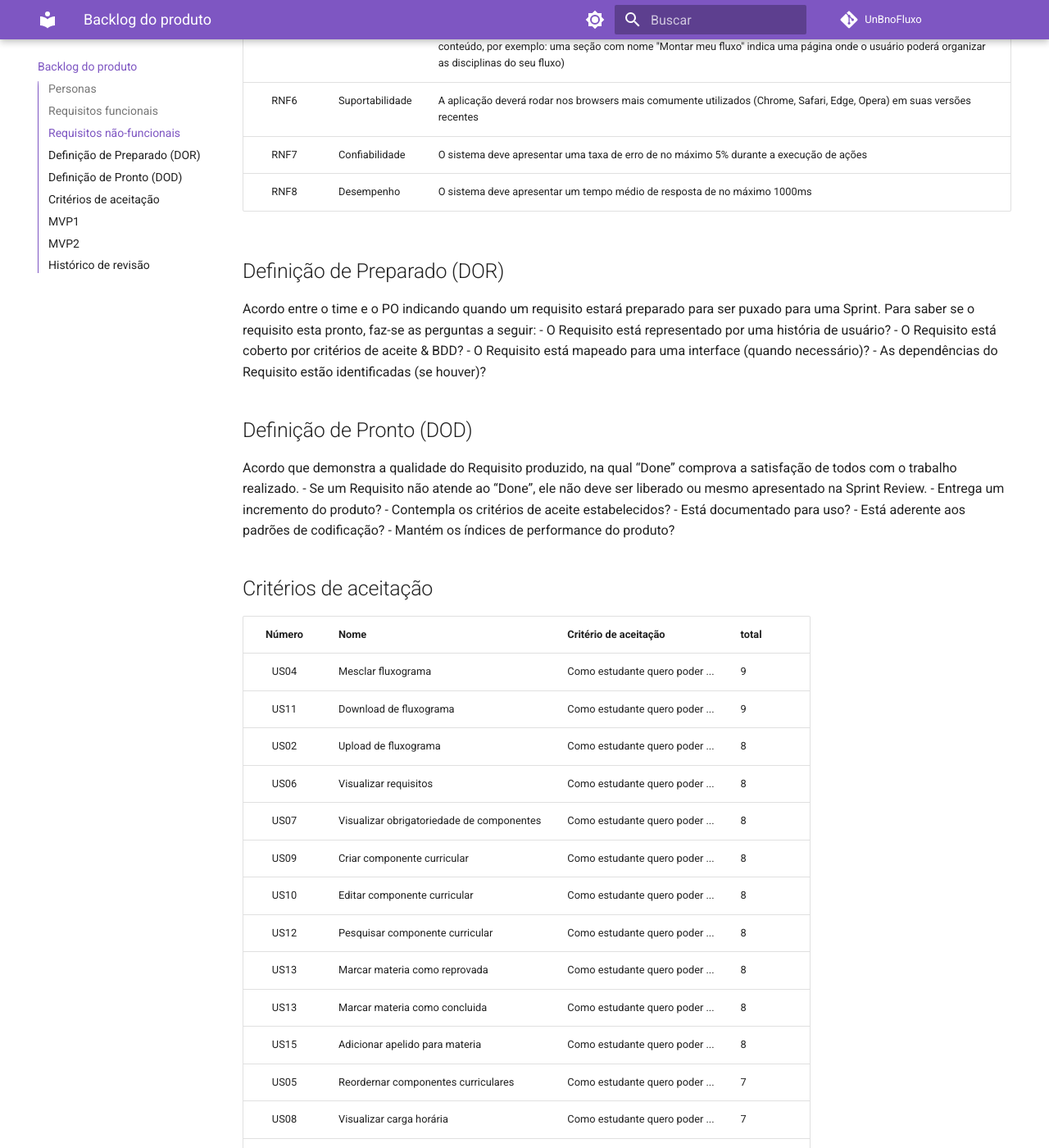
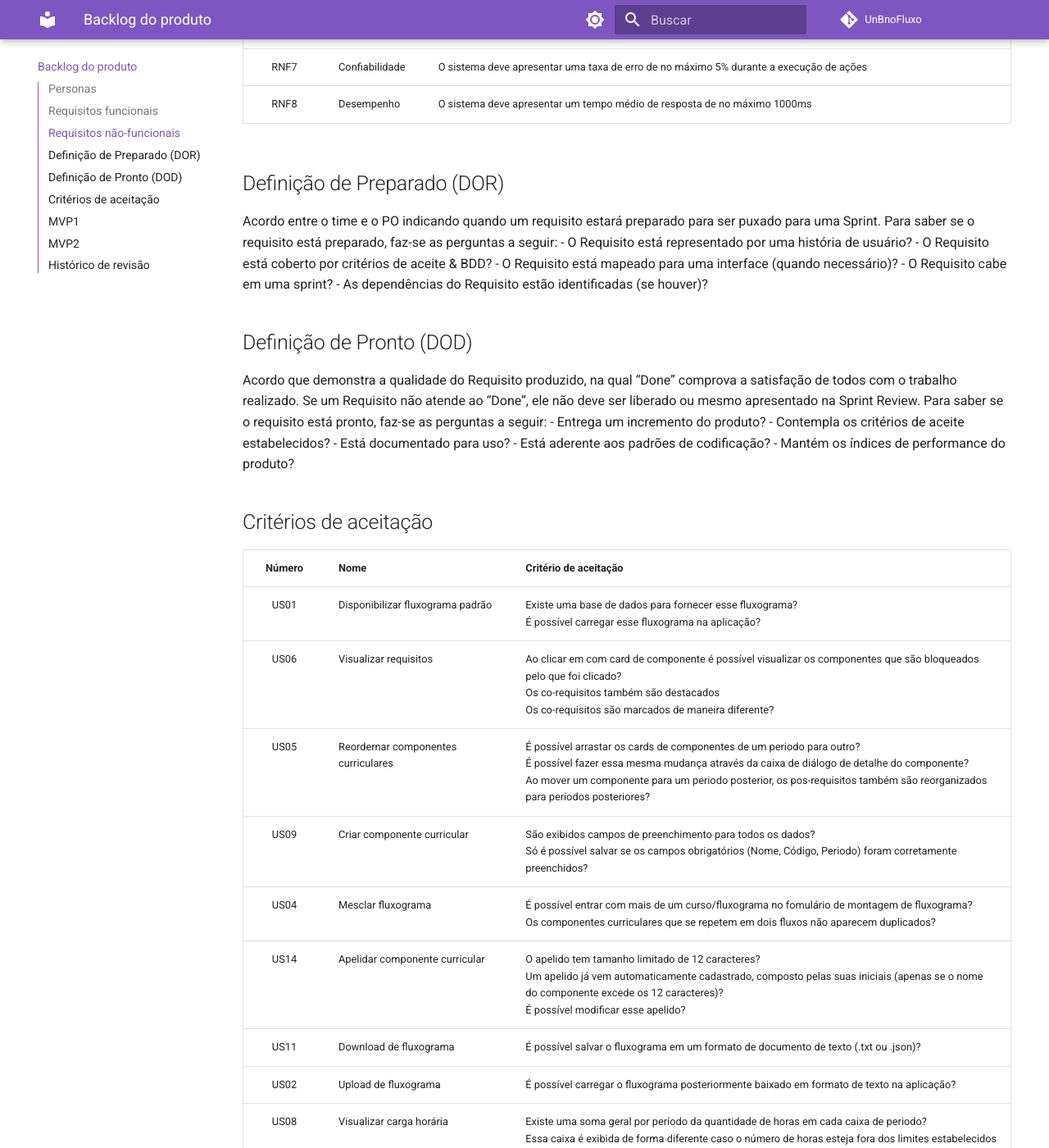
Before and after one commit to mdsreq-fga-unb/2023.1-UnBnoFluxo, an MkDocs documentation site: the page built from docs/Backlog.md, in a window 1280 px wide and 1400 px high, scrolled down 2884 px. Shown: the whole window at 82% size. Built offline with MkDocs 1.6.1 and Material for MkDocs 9.7.7, drawn with Linux system fonts in a browser that asks for light colours; comment, search, counter and statistics services are not loaded; some of the changed text lies outside the part shown.

Commit message:
criterios de aceitação

```diff
--- a/docs/Backlog.md
+++ b/docs/Backlog.md
@@ -17,22 +17,21 @@ pts =  v + c + vn
 
 | Número | Nome                                      | Declaração                                                                                                                                                                                                      | Valor de negócio | Viabilidade | Complexidade | Pontuação |
 | :----: | ----------------------------------------- | --------------------------------------------------------------------------------------------------------------------------------------------------------------------------------------------------------------- | :--------------: | :---------: | :----------: | :-------: |
-|  US04  | Mesclar fluxograma                        | Como estudante quero poder mesclar o fluxograma de diferentes cursos para o caso de eu estiver fazendo mudança de curso ou dupla graduação                                                                      |        3         |      3      |      3       |     9     |
-|  US11  | Download de fluxograma                    | Como estudante quero poder fazer download do fluxograma que montei para não perder meu progresso                                                                                                                |        3         |      3      |      3       |     9     |
-|  US06  | Visualizar requisitos                     | Como estudante quero poder visualizar a cadeia de requisitos de um determinado componente curricular para poder entender melhor qual preciso cursar primeiro                                                    |        3         |      3      |      3       |     9     |
-|  US02  | Upload de fluxograma                      | Como estudante quero poder fazer upload de um fluxograma que já modifiquei para não perder meu progresso anterior                                                                                               |        3         |      2      |      3       |     8     |
+|  US01  | Disponibilizar fluxograma padrão          | Como estudante quero ter a minha disposição o fluxograma padrão da universidade já montado, para não precisar fazer esse trabalho manualmente                                                                   |        3         |      2      |      3       |     8     |
+|  US06  | Visualizar requisitos                     | Como estudante quero poder visualizar a cadeia de requisitos de um determinado componente curricular para poder entender melhor qual preciso cursar primeiro                                                    |        3         |      2      |      3       |     8     |
 |  US05  | Reordernar componentes curriculares       | Como estudante quero poder reorganizar os componentes curriculares movendo-os de um período para outro para ajudar meu planejamento futuro                                                                      |        3         |      2      |      3       |     8     |
-|  US08  | Visualizar carga horária                  | Como estudante quero poder visualizar a soma da carga horária de determinado período para saber se estou dentro dos limites de carga horária por período da faculdade                                           |        3         |      3      |      2       |     8     |
-|  US07  | Visualizar obrigatoriedade de componentes | Como estudante quero poder visualizar o que é um componente curricular optativo ou obrigatório para me ajudar na priorização dos mesmos                                                                         |        3         |      3      |      2       |     8     |
-|  US12  | Pesquisar componente curricular           | Como estudante quero poder pesquisar por um componente curricular em específico para adicioná-lo em meu fluxograma                                                                                   |        3         |      3      |      2       |     8     |
-|  US13  | Marcar materia como reprovada             | Como estudante quero poder marcar uma componente curricular como "reprovado" para que saber quais componentes curriculares ainda preciso cursar                                                                 |        3         |      3      |      2       |     8     |
-|  US13  | Marcar materia como concluida             | Como estudante quero poder marcar uma componente curricular como "concluído" para que ele seja contabilizado na carga horária dos componentes curriculares que ja cursei                                        |        3         |      3      |      2       |     8     |
-|  US09  | Criar componente curricular               | Como estudante quero poder criar um componente curricular para poder contabilizar a carga horária de componentes como de módulo livre, monitorias e EJs, que não aparecem no fluxograma padrão da universidade. |        3         |      3      |      1       |     7     |
-|  US10  | Editar componente curricular              | Como estudante quero poder alterar dados de um componente curricular em caso de módulo livre, para que possa descrever e contabilizar sua carga horária                                                         |        3         |      3      |      1       |     7     |
-|  US15  | Adicionar apelido para materia            | Como estudante quero poder apelidar o componente curricular com abreviaturas ou nomes comuns entre os estudantes para melhorar minha visualização                                                               |        3         |      3      |      1       |     7     |
-|  US03  | Iniciar fluxograma em branco              | Como estudante quero poder iniciar um fluxograma em branco para o caso do meu fluxograma não estar disponível                                                                                                   |        2         |      2      |      2       |     6     |
-|  US01  | Disponibilizar fluxograma padrão          | Como estudante quero ter a minha disposição o fluxograma padrão da universidade já montado, para não precisar fazer esse trabalho manualmente                                                                   |        1         |      3      |      1       |     4     |
-|  US16  | Exibir percentual do curso                | Como estudante quero poder ver o percentual já concluído do curso para saber quanto já concluí e quanto ainda falta do curso                                                                                    |        1         |      2      |      1       |     4     |
+|  US09  | Criar componente curricular               | Como estudante quero poder criar um componente curricular para poder contabilizar a carga horária de componentes como de módulo livre, monitorias e EJs, que não aparecem no fluxograma padrão da universidade. |        3         |      2      |      3       |     8     |
+|  US04  | Mesclar fluxograma                        | Como estudante quero poder mesclar o fluxograma de diferentes cursos para o caso de eu estiver fazendo mudança de curso ou dupla graduação                                                                      |        3         |      2      |      2       |     7     |
+|  US14  | Apelidar componente curricular            | Como estudante quero poder apelidar o componente curricular com abreviaturas ou nomes comuns entre os estudantes para melhorar minha visualização                                                               |        3         |      3      |      1       |     7     |
+|  US11  | Download de fluxograma                    | Como estudante quero poder fazer download do fluxograma que montei para não perder meu progresso                                                                                                                |        2         |      3      |      1       |     6     |
+|  US02  | Upload de fluxograma                      | Como estudante quero poder fazer upload de um fluxograma que já modifiquei para não perder meu progresso anterior                                                                                               |        2         |      3      |      1       |     6     |
+|  US08  | Visualizar carga horária                  | Como estudante quero poder visualizar a soma da carga horária de determinado período para saber se estou dentro dos limites de carga horária por período da faculdade                                           |        2         |      2      |      2       |     6     |
+|  US10  | Editar componente curricular              | Como estudante quero poder alterar dados de um componente curricular como em caso de módulo livre, para que possa contabilizar sua carga horária                                                                |        2         |      2      |      2       |     6     |
+|  US03  | Iniciar fluxograma em branco              | Como estudante quero poder iniciar um fluxograma em branco para o caso do meu fluxograma não estar disponível                                                                                                   |        1         |      3      |      2       |     6     |
+|  US12  | Pesquisar componente curricular           | Como estudante quero poder pesquisar por um componente curricular em específico para adicioná-lo em meu fluxograma                                                                                              |        1         |      1      |      3       |     5     |
+|  US13  | Marcar materia como concluida             | Como estudante quero poder marcar uma componente curricular como concluído ou não concluído para que ele seja contabilizado na carga horária dos componentes curriculares que ja cursei                         |        1         |      2      |      2       |     5     |
+|  US07  | Visualizar obrigatoriedade de componentes | Como estudante quero poder visualizar o que é um componente curricular optátivo ou obrigatório para me ajudar na priorização dos mesmos                                                                         |        2         |      2      |      1       |     5     |
+|  US15  | Exibir percentual do curso                | Como estudante quero poder ver o percentual já concluído do curso para saber quanto já concluí e quanto ainda falta do curso                                                                                    |        1         |      2      |      2       |     5     |
 
 
 ## Requisitos não-funcionais
@@ -52,18 +51,18 @@ Um requisito não funcional é uma especificação de uma característica ou pro
 
 ## Definição de Preparado (DOR)
 Acordo entre o time e o PO indicando quando um requisito estará preparado para ser puxado para uma Sprint.
-Para saber se o requisito esta pronto, faz-se as perguntas a seguir:
+Para saber se o requisito está preparado, faz-se as perguntas a seguir:
 - O Requisito está representado por uma história de usuário?
 - O Requisito está coberto por critérios de aceite & BDD?
 - O Requisito está mapeado para uma interface (quando necessário)?
+- O Requisito cabe em uma sprint?
 - As dependências do Requisito estão identificadas (se houver)?
-
 
 
 ## Definição de Pronto (DOD)
 Acordo que demonstra a qualidade do Requisito produzido, na qual “Done” comprova a satisfação de todos com
-o trabalho realizado.
-- Se um Requisito não atende ao “Done”, ele não deve ser liberado ou mesmo apresentado na Sprint Review.
+o trabalho realizado. Se um Requisito não atende ao “Done”, ele não deve ser liberado ou mesmo apresentado na Sprint Review.
+Para saber se o requisito está pronto, faz-se as perguntas a seguir:
 - Entrega um incremento do produto?
 - Contempla os critérios de aceite estabelecidos?
 - Está documentado para uso?
@@ -72,22 +71,26 @@ o trabalho realizado.
 
 ## Critérios de aceitação
 
-| Número | Nome                                      | Critério de aceitação                                                                                                                                                               | total |
-| :----: | ----------------------------------------- | ----------------------------------------------------------------------------------------------------------------------------------------------------------------------------------- | ------|
-|  US04  | Mesclar fluxograma                        | Como estudante quero poder      ...                                                                                                                                                    | 9     |
-|  US11  | Download de fluxograma                    | Como estudante quero poder      ...                                                                                                                                                  | 9     |
-|  US02  | Upload de fluxograma                      | Como estudante quero poder      ...                                                                                                                                                    | 8     |
-|  US06  | Visualizar requisitos                     | Como estudante quero poder      ...                                                                                                                                                    | 8     |
-|  US07  | Visualizar obrigatoriedade de componentes | Como estudante quero poder      ...                                                                                                                                                    | 8     |
-|  US09  | Criar componente curricular               | Como estudante quero poder      ...                                                                                                                                                    | 8     |
-|  US10  | Editar componente curricular              | Como estudante quero poder      ...                                                                                                                                                    | 8     |
-|  US12  | Pesquisar componente curricular           | Como estudante quero poder      ...                                                                                                                                                    | 8     |
-|  US13  | Marcar materia como reprovada             | Como estudante quero poder      ...                                                                                                                                                    | 8     |
-|  US13  | Marcar materia como concluida             | Como estudante quero poder      ...                                                                                                                                                   | 8     |
-|  US15  | Adicionar apelido para materia            | Como estudante quero poder      ...                                                                                                                                                    | 8     |
-|  US05  | Reordernar componentes curriculares       | Como estudante quero poder      ...                                                                                                                                                    | 7     |
-|  US08  | Visualizar carga horária                  | Como estudante quero poder      ...                                                                                                                                                    | 7     |
-|  US01  | Disponibilizar fluxograma padrão          | Como estudante quero poder      ...                                                                                                                                                    | 4     |
+
+
+| Número | Nome                                      | Critério de aceitação                                                                                                                                                                                                                                                                             |
+| :----: | ----------------------------------------- | ------------------------------------------------------------------------------------------------------------------------------------------------------------------------------------------------------------------------------------------------------------------------------------------------- |
+|  US01  | Disponibilizar fluxograma padrão          | Existe uma base de dados para fornecer esse fluxograma? <br> É possível carregar esse fluxograma na aplicação?                                                                                                                                                                                    |
+|  US06  | Visualizar requisitos                     | Ao clicar em com card de componente é possível visualizar os componentes que são bloqueados pelo que foi clicado? <br> Os co-requisitos também são destacados <br> Os co-requisitos são marcados de maneira diferente?                                                                            |
+|  US05  | Reordernar componentes curriculares       | É possível arrastar os cards de componentes de um periodo para outro? <br> É possível fazer essa mesma mudança através da caixa de diálogo de detalhe do componente? <br> Ao mover um componente para um periodo posterior, os pos-requisitos também são reorganizados para periodos posteriores? |
+|  US09  | Criar componente curricular               | São exibidos campos de preenchimento para todos os dados? <br> Só é possível salvar se os campos obrigatórios (Nome, Código, Periodo) foram corretamente preenchidos?                                                                                                                             |
+|  US04  | Mesclar fluxograma                        | É possível entrar com mais de um curso/fluxograma no fomulário de montagem de fluxograma? <br> Os componentes curriculares que se repetem em dois fluxos não aparecem duplicados?                                                                                                                 |
+|  US14  | Apelidar componente curricular            | O apelido tem tamanho limitado de 12 caracteres? <br> Um apelido já vem automaticamente cadastrado, composto pelas suas iniciais (apenas se o nome do componente excede os 12 caracteres)? <br> É possível modificar esse apelido?                                                                |
+|  US11  | Download de fluxograma                    | É possível salvar o fluxograma em um formato de documento de texto (.txt ou .json)?                                                                                                                                                                                                               |
+|  US02  | Upload de fluxograma                      | É possível carregar o fluxograma posteriormente baixado em formato de texto na aplicação?                                                                                                                                                                                                         |
+|  US08  | Visualizar carga horária                  | Existe uma soma geral por período da quantidade de horas em cada caixa de periodo? <br> Essa caixa é exibida de forma diferente caso o número de horas esteja fora dos limites estabelecidos pela faculdade?                                                                                      |
+|  US10  | Editar componente curricular              | É possível editar todos os campos de dados? <br> Nos campos de dropdown são exibidos os componentes atualmente carregados na aplicação? <br> Só é possível salvar se os campos obrigatórios (Nome, Código, Periodo) foram corretamente preenchidos?                                               |
+|  US03  | Iniciar fluxograma em branco              | É possível cadastar um novo componente manualmente?                                                                                                                                                                                                                                               |
+|  US12  | Pesquisar componente curricular           | É possível fazer essa pesquisa por nome, alías e código? <br> Os compontentes filtrados são exibidos em destaque ou de maneira diferente?                                                                                                                                                         |
+|  US13  | Marcar materia como concluida             | Existe um menu para alternar o estado de conclusão do componente? <br> Existem dois estados: Concluido e Ainda não concluido? <br> O default é não concluida? <br> Eles são exibidos de maneira diferente na interface?                                                                                                                                                                                                                                                                                             |
+|  US07  | Visualizar obrigatoriedade de componentes | Eles são exibidos de maneira diferente na interface?                                                                                                                                                                                                                                                                                                  |
+|  US15  | Exibir percentual do curso                | Existe um painel que exibe este percentual? <br> Esse percentual muda automaticamente quando o usuario alterna o estado de conclusão do componente? <br> São exibidos percentuais diferentes para optativas, obrigatorias e total?                                                                                                                                                                                                                                                                                                |
+
 
 
 ## MVP1
```
